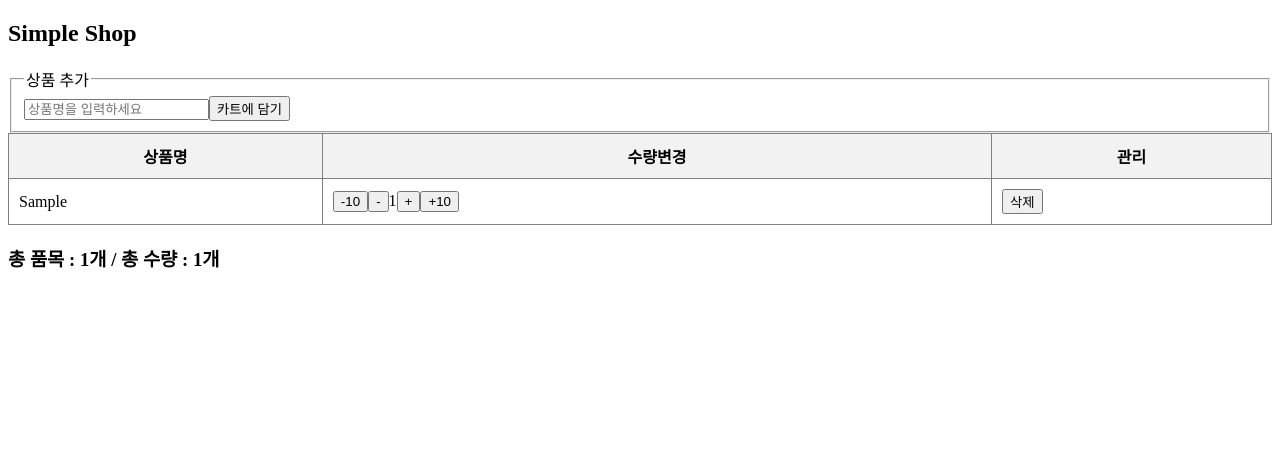
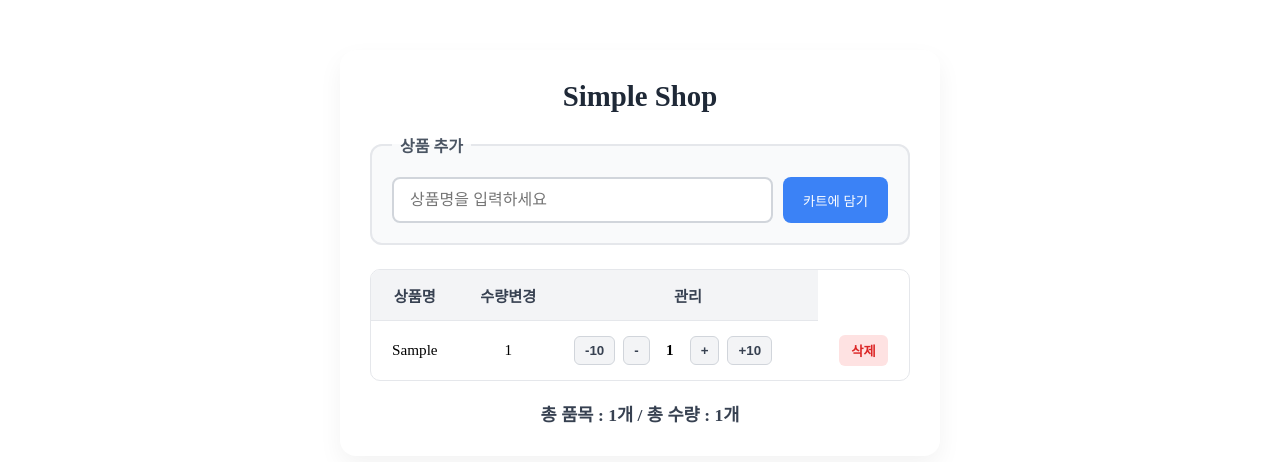
Before and after one commit to LEEHS-86/react-02-cart, a React (Vite) app: page / in a window 1280 px wide. Both pictures are taken after typing "Sample" into the empty fields and a click on the button "카트에 담기". Shown: the top 462 px of the page. Built offline with nearby package versions, Linux system fonts and the light colour scheme.

Commit message:
스타일링 적용

```diff
--- a/package.json
+++ b/package.json
@@ -22,6 +22,7 @@
     "eslint-plugin-react-hooks": "^7.1.1",
     "eslint-plugin-react-refresh": "^0.5.7",
     "globals": "^17.13.0",
+    "prettier": "^3.9.10",
     "vite": "^8.3.4"
   }
 }
--- a/src/App.jsx
+++ b/src/App.jsx
@@ -1,24 +1,24 @@
-import {useState} from "react";
+import { useState } from "react";
+import styles from "./App.module.css";
 
 function App() {
-    const [name, setName] = useState("");   //  input 관리용
-    const [cart, setCart] = useState([]);   // 목록 관리용
+    const [name, setName] = useState(""); //  input 관리용
+    const [cart, setCart] = useState([]); // 목록 관리용
 
-    const handleSubmit = (event) => {
+    const handleSubmit = event => {
         event.preventDefault();
         if (name === "" || name === " ") {
             return;
         }
-        setCart([...cart, {name: name, quantity: 1}]);
+        setCart([...cart, { name: name, quantity: 1 }]);
         setName("");
-    }
+    };
 
-    const handleChange = (e) => {
+    const handleChange = e => {
         setName(e.target.value);
-    }
+    };
 
     const handleUpdateQuantity = (index, number) => {
-
         const newCart = [...cart];
         const nextQuantity = newCart[index].quantity + number;
         if (nextQuantity < 1) {
@@ -26,44 +26,42 @@
         }
         newCart[index].quantity = nextQuantity;
         setCart(newCart);
-    }
+    };
 
-    const handleDeleteButton = (index) => {
+    const handleDeleteButton = index => {
         const result = cart.filter((v, i) => {
             return i !== index;
         });
         setCart(result);
-    }
+    };
 
-    // totalQuantity라는 일반 변수는 값을 저장할 때 'state'를 이용하고 있는 중임
+    // totalQuantity라는 일반 변수는 값을 저장할 때 'state' 를 이용하고 있는 중임
     // react는 state의 값이 변하는지를 감시하고 있기 때문에
     // 값이 변하여 재계산을 하는 'react에서의 리렌더링' => 재계산을 하여 브라우저에 코드를 제공하는 일'이라는 과정에 포함됨
-    const totalQuantity = cart.reduce((sum, item)=> {
-        return item.quantity + sum
+    const totalQuantity = cart.reduce((sum, item) => {
+        return item.quantity + sum;
     }, 0);
 
-
     return (
-    <>
-        <h2>Simple Shop</h2>
-        <fieldset>
-            <legend>상품 추가</legend>
-            <form onSubmit={handleSubmit}>
+        <div className={styles.container}>
+            <h2 className={styles.title}>Simple Shop</h2>
+            <fieldset className={styles.fieldset}>
+                <legend className={styles.legend}>상품 추가</legend>
+                <form className={styles.form} onSubmit={handleSubmit}>
                     <input
+                        className={styles.input}
                         placeholder={"상품명을 입력하세요"}
                         value={name}
-                    onChange={handleChange}/>
-                <button type={"submit"}>카트에 담기</button>
+                        onChange={handleChange}
+                    />
+                    <button className={styles.submitButton} type={"submit"}>
+                        카트에 담기
+                    </button>
                 </form>
             </fieldset>
-        <table border={1}
-               cellPadding={10}
-               style={{
-
-                   width: "100%",
-                   borderCollapse: "collapse",
-               }}>
-            <thead style={{backgroundColor: "#f2f2f2"}}>
+            <div className={styles.tableWrapper}>
+                <table className={styles.table} >
+                    <thead>
                         <tr>
                             <th>상품명</th>
                             <th>수량변경</th>
@@ -71,23 +69,51 @@
                         </tr>
                     </thead>
                     <tbody>
-            {cart.map((item, index) => <tr key={index}>
+                        {cart.map((item, index) => (
+                            <tr key={index}>
                                 <td>{item.name}</td>
+                                <td>{item.quantity}</td>
                                 <td>
-                    <button onClick={() => handleUpdateQuantity(index,-10)}>-10</button>
-                    <button onClick={() => handleUpdateQuantity(index,-1)}>-</button>
-                    {item.quantity}
-                    <button onClick={() => handleUpdateQuantity(index,+1)}>+</button>
-                    <button onClick={() => handleUpdateQuantity(index,+10)}>+10</button>
+                                    <div className={styles.quantityGroup}>
+                                        <button
+                                            className={styles.qtyButton}
+                                            onClick={() => handleUpdateQuantity(index, -10)}>
+                                            -10
+                                        </button>
+                                        <button
+                                            className={styles.qtyButton}
+                                            onClick={() => handleUpdateQuantity(index, -1)}>
+                                            -
+                                        </button>
+                                        <span className={styles.quantityText}>{item.quantity}</span>
+                                        <button
+                                            className={styles.qtyButton}
+                                            onClick={() => handleUpdateQuantity(index, +1)}>
+                                            +
+                                        </button>
+                                        <button
+                                            className={styles.qtyButton}
+                                            onClick={() => handleUpdateQuantity(index, +10)}>
+                                            +10
+                                        </button>
+                                    </div>
                                 </td>
                                 <td>
-                    <button onClick={() => handleDeleteButton(index)}>삭제</button>
+                                    <button
+                                        className={styles.deleteButton}
+                                        onClick={() => handleDeleteButton(index)}>
+                                        삭제
+                                    </button>
                                 </td>
-            </tr>)}
+                            </tr>
+                        ))}
                     </tbody>
                 </table>
-        <h3>총 품목 : {cart.length}개 / 총 수량 : {totalQuantity}개</h3>
-    </>
+            </div>
+            <h3 className={styles.summary}>
+                총 품목 : {cart.length}개 / 총 수량 : {totalQuantity}개
+            </h3>
+        </div>
     );
 }
 
--- /dev/null
+++ b/src/App.module.css
@@ -0,0 +1,161 @@
+.container {
+    width: 100%;
+    max-width: 600px;
+    margin: 50px auto;
+    padding: 30px;
+    background: white;
+    border-radius: 16px;
+    box-shadow: 0 10px 25px rgba(0, 0, 0, 0.05);
+}
+
+.title {
+    font-size: 1.8rem;
+    color: #1f2937;
+    margin-bottom: 20px;
+    text-align: center;
+}
+
+.fieldset {
+    border: 2px solid #e5e7eb;
+    border-radius: 12px;
+    padding: 20px;
+    margin-bottom: 24px;
+    background-color: #f9fafb;
+}
+
+.legend {
+    font-weight: 600;
+    color: #4b5563;
+    padding: 0 8px;
+}
+
+.form {
+    display: flex;
+    gap: 10px;
+}
+
+.input {
+    flex: 1;
+    padding: 12px 16px;
+    font-size: 1rem;
+    border: 2px solid #d1d5db;
+    border-radius: 8px;
+    outline: none;
+    transition: border-color 0.2s;
+    background-color: white;
+}
+
+.input:focus {
+    border-color: #3b82f6;
+}
+
+.submitButton {
+    padding: 12px 20px;
+    background-color: #3b82f6;
+    color: white;
+    border: none;
+    border-radius: 8px;
+    cursor: pointer;
+    transition: border-color 0.2s;
+}
+
+.submitButton:hover {
+    background-color: #2563eb;
+}
+
+.tableWrapper {
+    width: 100%;
+    /*
+    가로축으로 자식의 크기가 더 크면, 스크롤바를 보여주겠다
+    가로축으로 자식의 크기가 작으면, 스크롤바는 안 보여주겠다
+    */
+    overflow-x: auto;
+    border-radius: 10px;
+    border: 1px solid #e5e7eb;
+    margin-bottom: 20px;
+}
+
+.table {
+    width: 100%;
+    border-collapse: collapse;
+    text-align: center;
+    font-size: 0.95rem;
+}
+
+/*
+    모듈 css를 쓴다는 이유는, App이라는 컴포넌트에만 적용된다며? 그래서 쓴다며
+    => 반은 맞고 반은 틀린 말
+    명확하게 이 컴포넌트에만 적용되는건 class 뿐임
+    태그 선택자, 아이디 선택자 같은건 다른 컴포넌트에 적용이 될 수도 있음
+
+    모듈 CSS는 클래스에 대해서만 리액트가 반영 해주고 있는 것
+ */
+
+.table th,
+.table td {
+    /* App 컴포넌트에만 적용하는 table 클래스의 자손인 th에 적용하게 되니까 괜찮음 */
+    padding: 14px 16px;
+    border-bottom: 1px solid #e5e7eb;
+}
+
+.table th {
+    background-color: #f3f4f6;
+    color: #374151;
+    font-weight: 600;
+}
+
+.table tbody tr:last-child td {
+    border-bottom: none;
+}
+
+.table tbody tr:hover {
+    background-color: #f9fafb;
+}
+
+.quantityGroup {
+    display: flex;
+    align-items: center;
+    gap: 8px;
+}
+.qtyButton {
+    padding: 6px 10px;
+    background-color: #f3f4f6;
+    border: 1px solid #d1d5db;
+    border-radius: 6px;
+    cursor: pointer;
+    font-weight: 600;
+    color: #374151;
+    transition: all 0.2s;
+}
+
+.qtyButton:hover {
+    background-color: #e5e7eb;
+}
+
+.quantityText {
+    min-width: 24px;
+    text-align: center;
+    font-weight: 600;
+}
+
+.deleteButton {
+    padding: 6px 12px;
+    background-color: #fee2e2;
+    color: #dc2626;
+    border: none;
+    border-radius: 6px;
+    cursor: pointer;
+    font-weight: 600;
+    transition: background-color 0.2s;
+}
+
+.deleteButton:hover {
+    background-color: #fecaca;
+}
+
+.summary {
+    font-size: 1.1rem;
+    color: #374151;
+    text-align: center;
+    font-weight: 600;
+}
--- /dev/null
+++ b/src/global.css
@@ -0,0 +1,5 @@
+* {
+    box-sizing: border-box;
+    margin: 0;
+    padding: 0;
+}
```
Also changed, not shown: src/main.jsx (+9 -8 lines), 1 other file (tests, documents, lock files or other folders). Lines whose indentation alone changed are shown as unchanged.
